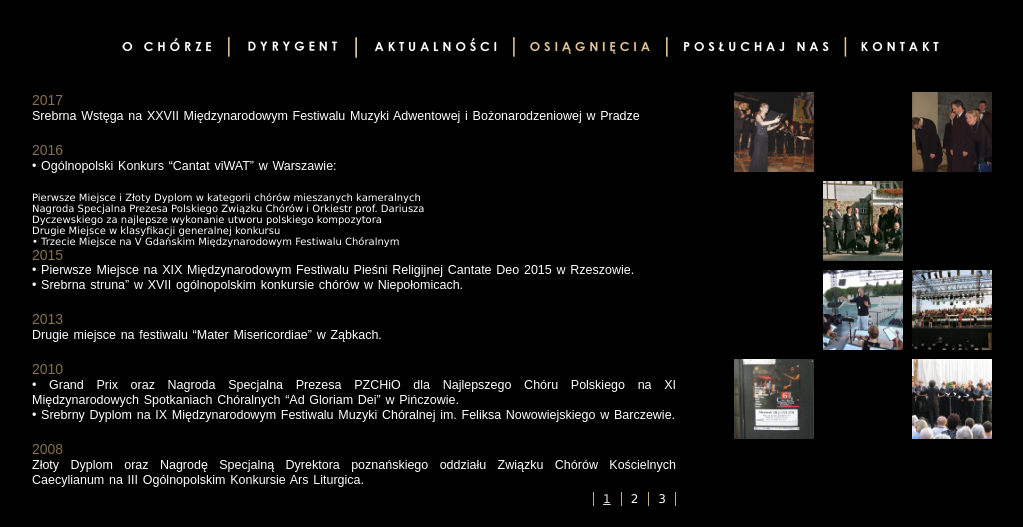
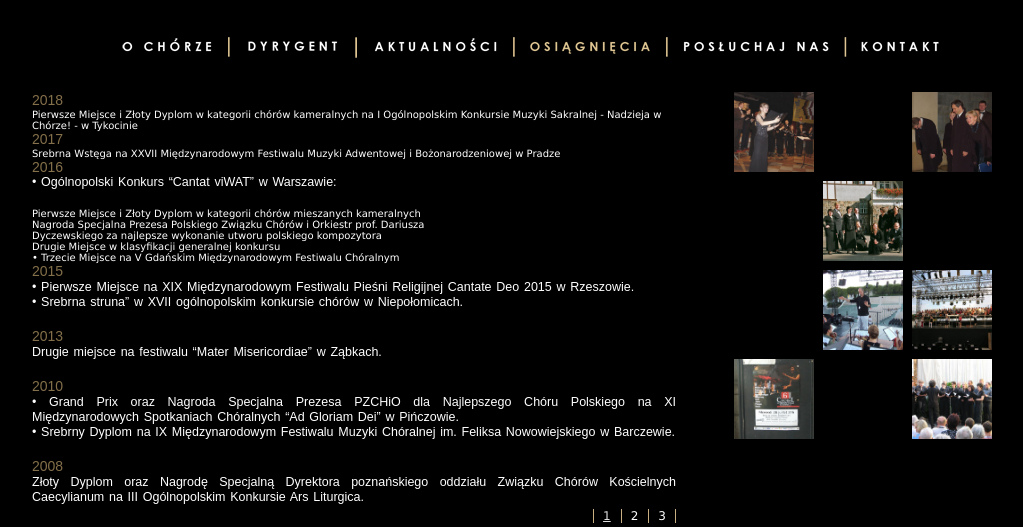
Before and after one commit to ars-cantata/ars-cantata.github.io, a Jekyll site: the page built from osiagniecia1.html, in a window 1280 px wide, cut to the strip 0-527 px from the top of the page. Shown: the whole strip, without its empty margins (123-1146 px from the left). Built offline with Jekyll 4.4.1, drawn with Linux system fonts in a browser that asks for light colours.

Commit message:
złoto Tykocin

```diff
--- a/_includes/texts/pl/osiagniecia1.md
+++ b/_includes/texts/pl/osiagniecia1.md
@@ -1,5 +1,8 @@
+### 2018
+- Pierwsze Miejsce i Złoty Dyplom w kategorii chórów kameralnych na I Ogólnopolskim Konkursie Muzyki Sakralnej - Nadzieja w Chórze! - w Tykocinie
+
 ### 2017
-Srebrna Wstęga na XXVII Międzynarodowym Festiwalu Muzyki Adwentowej i Bożonarodzeniowej w Pradze
+- Srebrna Wstęga na XXVII Międzynarodowym Festiwalu Muzyki Adwentowej i Bożonarodzeniowej w Pradze
 
 ### 2016
 &bull; Ogólnopolski Konkurs "Cantat viWAT" w Warszawie:
```
